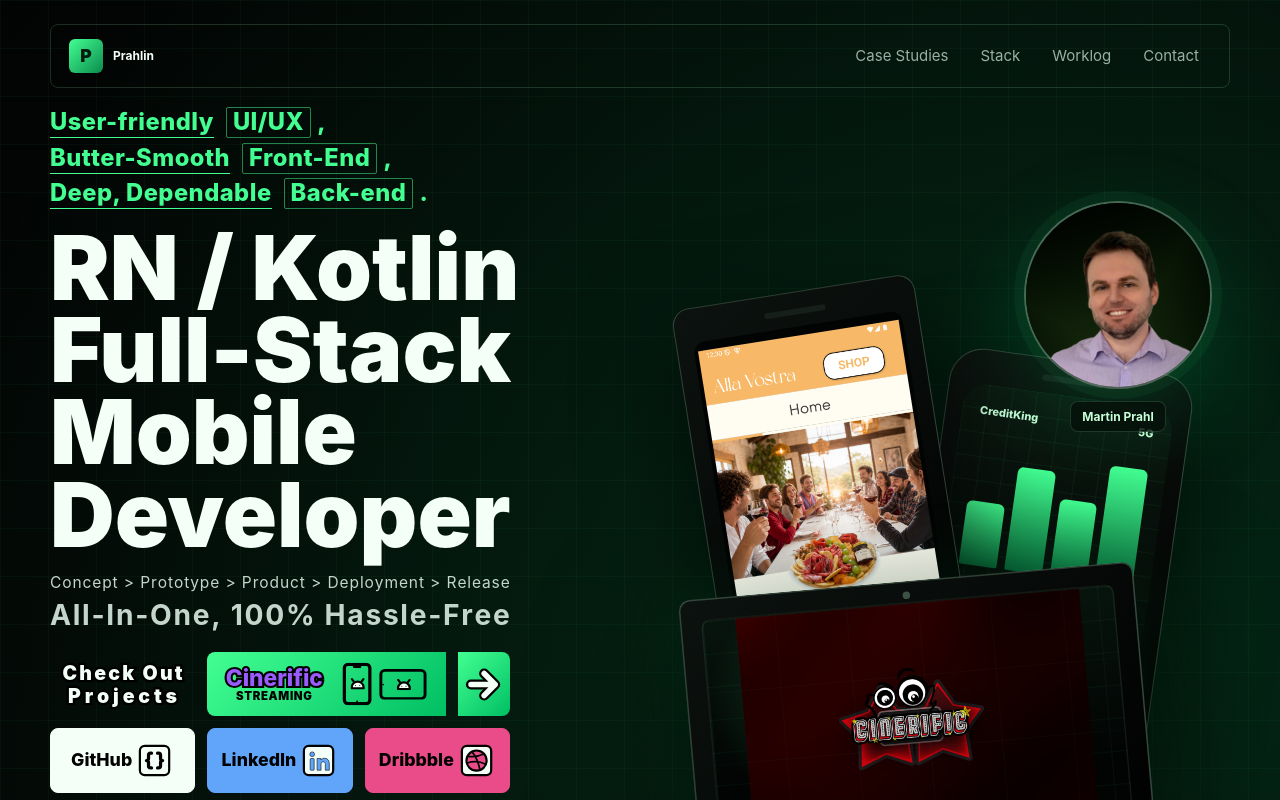
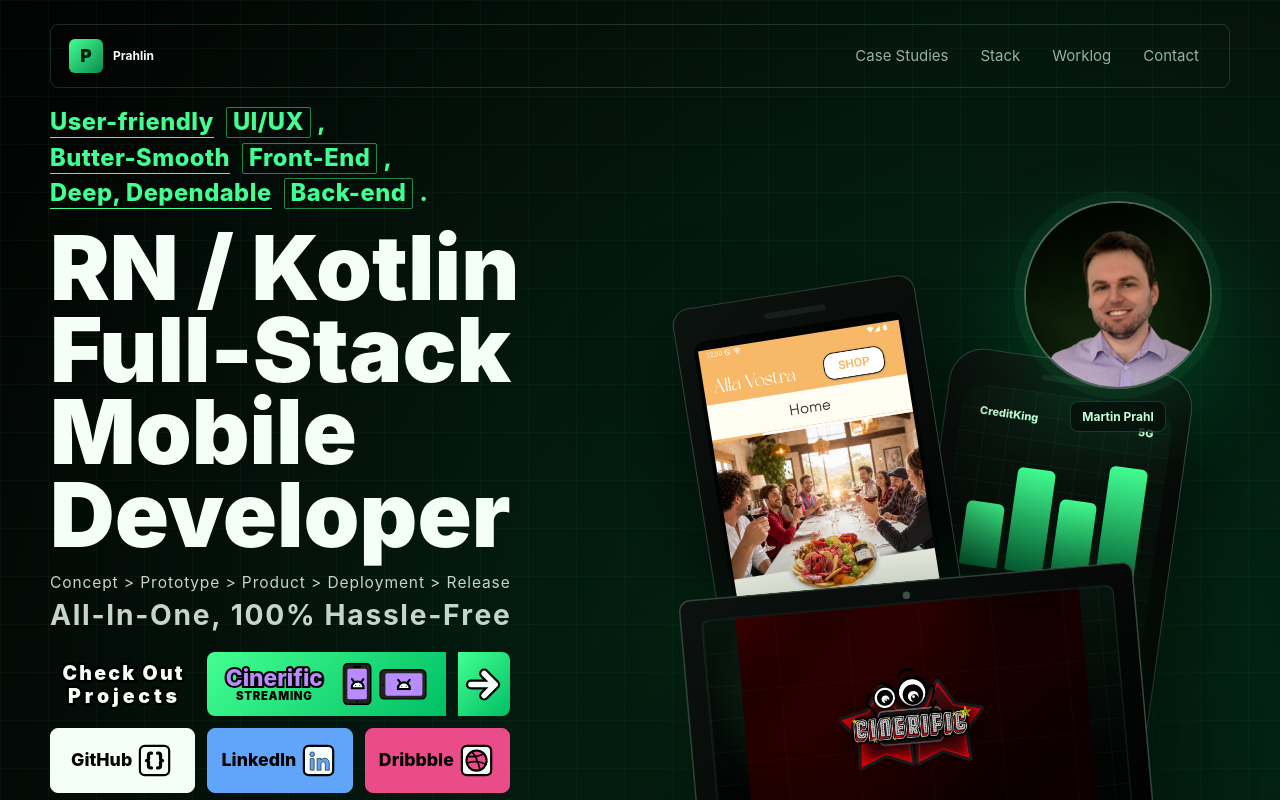
Before and after one commit to Prahlin/portfolio, a Next.js app: page / in a window 1280 px wide. Shown: the top 800 px of the page. Built offline with nearby package versions, Linux system fonts and the light colour scheme; no server answers.

Commit message:
Refined CTA device icon styling - Added darker device-frame underlays behind CTA platform icons - Lightened project-name colors for carousel CTA states - Enlarged the CTA web icon for better visual balance

```diff
--- a/app/ProjectCarouselButton.tsx
+++ b/app/ProjectCarouselButton.tsx
@@ -6,9 +6,9 @@
 type ProjectTone = "commerce" | "entertainment" | "finance";
 
 const projectNameColors: Record<ProjectTone, string> = {
-  commerce: "#ffad4d",
-  entertainment: "#9b5cff",
-  finance: "#2f6bff",
+  commerce: "#ffb866",
+  entertainment: "#b88cff",
+  finance: "#6fa4ff",
 };
 
 const strokedWhiteTextStyle = {
@@ -207,10 +207,10 @@
     <svg
       aria-hidden
       className="carousel-button-web"
-      height="0.9702em"
-      style={{ height: "0.9702em", width: "0.9702em" }}
+      height="1.2em"
+      style={{ height: "1.2em", width: "1.2em" }}
       viewBox="0 0 24 24"
-      width="0.9702em"
+      width="1.2em"
     >
       <circle className="web-globe-shell" cx="12" cy="12" r="8.2" />
       <path className="web-globe-line" d="M3.8 12h16.4" />
@@ -470,7 +470,10 @@
             </span>
             <span
               className="carousel-button-project"
-              style={{ gap: "clamp(0.18em, 1.1vw, 0.34em)" }}
+              style={{
+                color: projectNameColors[activeProject.tone],
+                gap: "clamp(0.18em, 1.1vw, 0.34em)",
+              }}
             >
               {activeProject.mobilePlatforms.map((platform) => (
                 <PhoneMark key={platform} mobilePlatforms={[platform]} />
--- a/app/globals.css
+++ b/app/globals.css
@@ -589,13 +589,13 @@
 }
 
 .phone-mini-frame {
-  fill: none;
+  fill: #20261f;
   stroke: #000;
   stroke-width: 2.4px;
 }
 
 .phone-mini-screen {
-  fill: transparent;
+  fill: currentColor;
   stroke: none;
 }
 
@@ -621,13 +621,13 @@
 }
 
 .tablet-mini-frame {
-  fill: none;
+  fill: #20261f;
   stroke: #000;
   stroke-width: 2.2px;
 }
 
 .tablet-mini-screen {
-  fill: transparent;
+  fill: currentColor;
   stroke: none;
 }
 
@@ -637,15 +637,15 @@
 }
 
 .carousel-button-web {
-  height: 0.9702em;
+  height: 1.2em;
   margin-left: -0.15em;
   stroke-width: 2px;
   transform: translateY(0.06em);
-  width: 0.9702em;
+  width: 1.2em;
 }
 
 .web-globe-shell {
-  fill: #f3fff7;
+  fill: currentColor;
   stroke: #000;
   stroke-width: 4px;
 }
```
